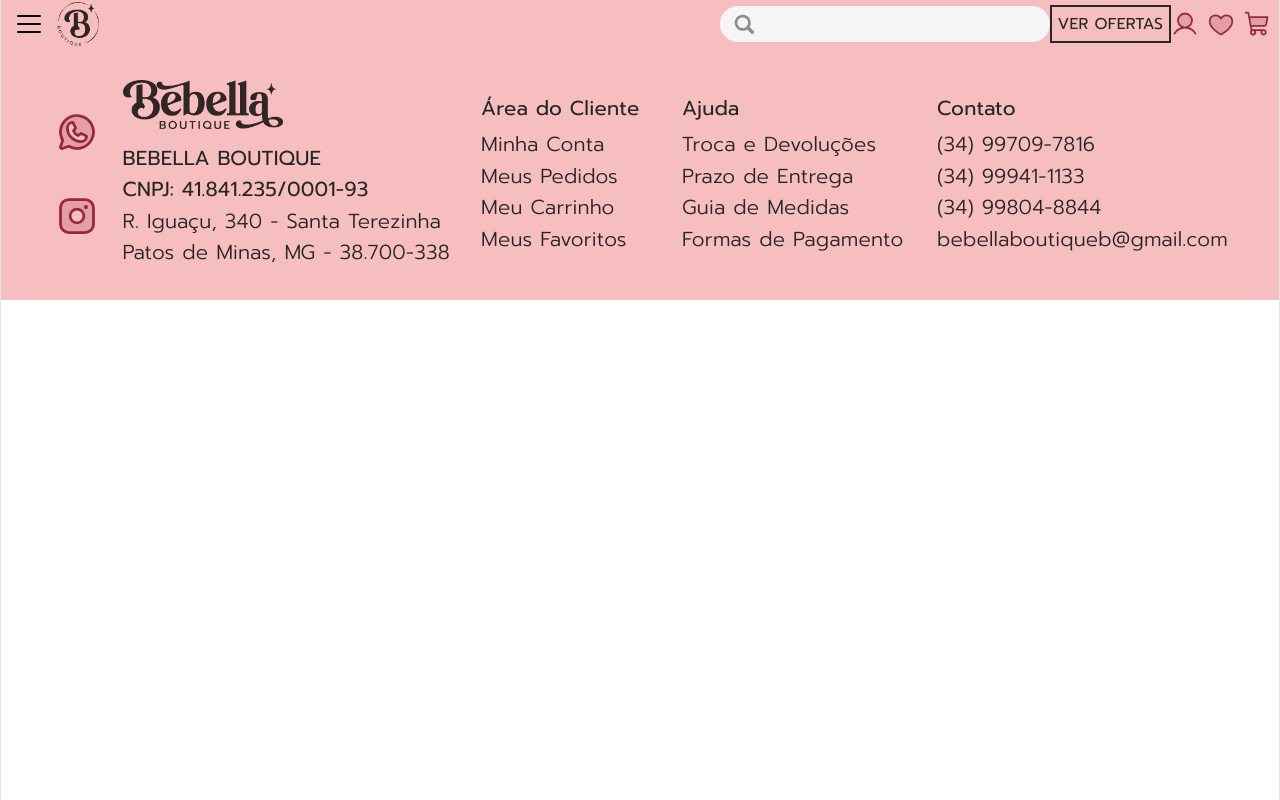
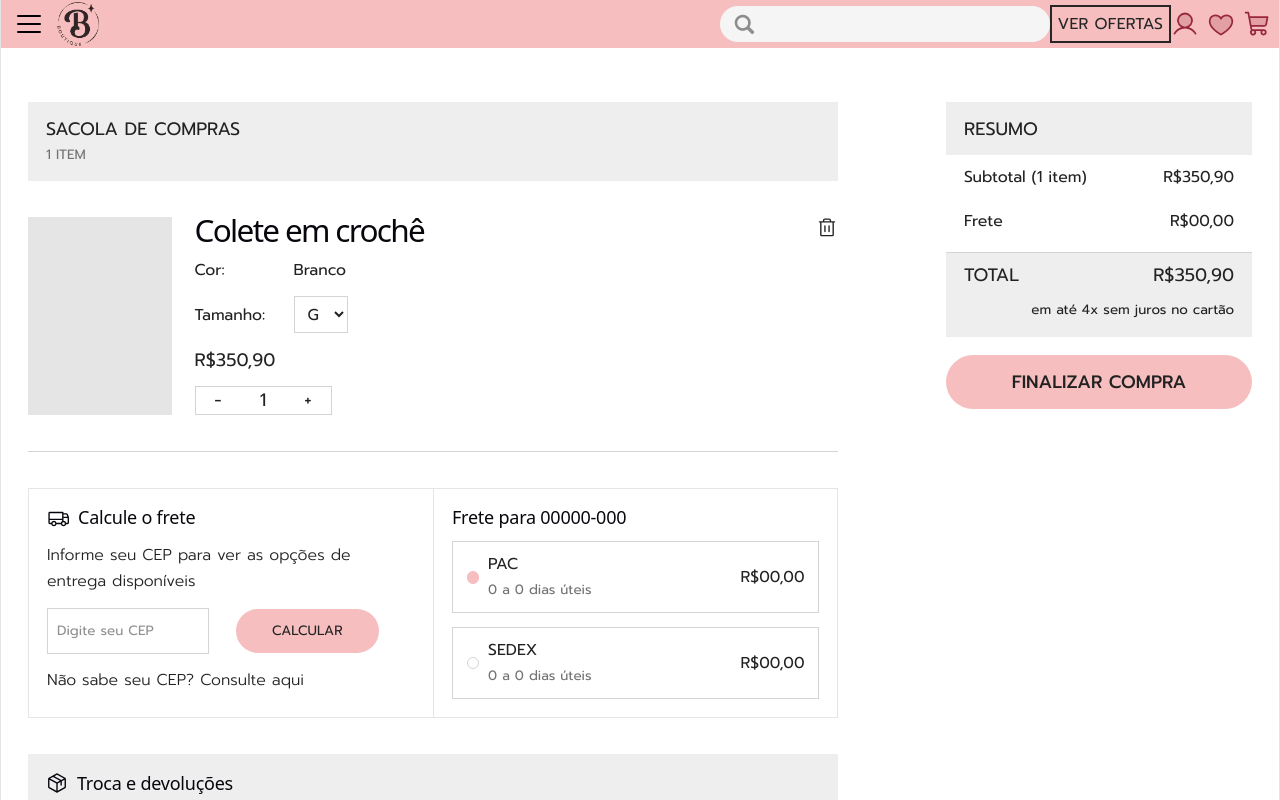
Before and after one commit to Projeto-PI-Unipam/bebella-ecommerce, a React (Vite) app: page /carrinho in a window 1280 px wide. Shown: the top 800 px of the page. Built offline with nearby package versions, Linux system fonts and the light colour scheme; what bson would draw is missing.

Commit message:
feat: pagina do carrinho estatica

```diff
--- a/src/App.tsx
+++ b/src/App.tsx
@@ -11,6 +11,7 @@ import LoginPage from "./pages/LoginPage";
 import Footer from "./components/Footer";
 import OrdersPage from "./pages/OrdersPage";
 import ProductPage from "./pages/ProductPage";
+import CartPage from "./pages/CartPage";
 
 export const ENDPOINT = "http://localhost:8787";
 
@@ -107,6 +108,8 @@ export default function App() {
 
           <Route path="/product" element={<ProductPage />} />
 
+          <Route path="/carrinho" element={<CartPage />} />
+
           {/*<Route path="/browse" element={<ClothesList />} />*/}
 
           <Route
--- /dev/null
+++ b/src/pages/CartPage.css
@@ -0,0 +1,277 @@
+.carrinho-page {
+  font-family: Prompt, sans-serif;
+  color: #222;
+  background: #fff;
+  text-align: left;
+  letter-spacing: normal;
+  padding-bottom: 5rem;
+}
+
+.carrinho-page h1,
+.carrinho-page h2,
+.carrinho-page p {
+  margin: 0;
+  font-weight: 300;
+}
+
+.carrinho-conteudo {
+  display: grid;
+  grid-template-columns: 1fr 17rem;
+  gap: 6rem;
+  align-items: start;
+  max-width: 72rem;
+  margin: 3rem auto 0;
+  padding: 0 1.5rem;
+}
+
+
+.carrinho-faixa {
+  display: flex;
+  flex-direction: column;
+  padding: 0.75rem 1rem;
+  background: #eee;
+  font-size: 1rem;
+}
+
+.carrinho-faixa small {
+  font-size: 0.75rem;
+  color: #737373;
+}
+
+
+.carrinho-item {
+  position: relative;
+  display: flex;
+  gap: 1.25rem;
+  padding: 2rem 0;
+  border-bottom: 1px solid #d4d4d4;
+}
+
+.carrinho-foto {
+  width: 8rem;
+  aspect-ratio: 4 / 5;
+  object-fit: cover;
+  background: #e5e5e5;
+}
+
+.carrinho-detalhes {
+  display: flex;
+  flex-direction: column;
+  gap: 0.75rem;
+  font-size: 0.875rem;
+}
+
+.carrinho-detalhes h1 {
+  font-size: 1.75rem;
+}
+
+.carrinho-linha {
+  display: flex;
+  align-items: center;
+}
+
+.carrinho-linha span {
+  width: 5.5rem;
+}
+
+.carrinho-linha select {
+  padding: 0.25rem 0.5rem;
+  border: 1px solid #d4d4d4;
+  background: #fff;
+  font-family: inherit;
+  font-size: 0.875rem;
+}
+
+.carrinho-preco {
+  font-size: 1rem;
+}
+
+.carrinho-quantidade {
+  display: flex;
+  align-items: center;
+  width: fit-content;
+  border: 1px solid #d4d4d4;
+}
+
+.carrinho-quantidade span {
+  width: 2.5rem;
+  text-align: center;
+  font-size: 1rem;
+  cursor: pointer;
+}
+
+.carrinho-lixeira {
+  position: absolute;
+  top: 2rem;
+  right: 0;
+  cursor: pointer;
+}
+
+.carrinho-frete {
+  display: grid;
+  grid-template-columns: 1fr 1fr;
+  margin-top: 2rem;
+  border: 1px solid #e5e5e5;
+  font-size: 0.875rem;
+}
+
+.carrinho-frete > div {
+  display: flex;
+  flex-direction: column;
+  gap: 0.75rem;
+  padding: 1rem;
+}
+
+.carrinho-frete h2 {
+  display: flex;
+  align-items: center;
+  gap: 0.5rem;
+  font-size: 1rem;
+}
+
+.carrinho-opcoes {
+  border-left: 1px solid #e5e5e5;
+}
+
+.carrinho-cep {
+  display: flex;
+  align-items: center;
+  gap: 1.5rem;
+}
+
+.carrinho-cep input {
+  width: 9rem;
+  padding: 0.5rem;
+  border: 1px solid #d4d4d4;
+  font-family: inherit;
+  font-size: 0.75rem;
+}
+
+.carrinho-cep button {
+  padding: 0.5rem 2rem;
+  border: none;
+  border-radius: 999px;
+  background: #f6bebf;
+  color: #222;
+  font-family: inherit;
+  font-size: 0.75rem;
+  cursor: pointer;
+}
+
+.carrinho-opcao {
+  display: flex;
+  align-items: center;
+  gap: 0.5rem;
+  padding: 0.5rem 0.75rem;
+  border: 1px solid #d4d4d4;
+}
+
+.carrinho-opcao div {
+  display: flex;
+  flex: 1;
+  flex-direction: column;
+}
+
+.carrinho-opcao small {
+  font-size: 0.75rem;
+  color: #737373;
+}
+
+.carrinho-radio {
+  width: 0.7rem;
+  height: 0.7rem;
+  border: 1px solid #d4d4d4;
+  border-radius: 50%;
+}
+
+.carrinho-radio.ativo {
+  border-color: #f6bebf;
+  background: #f6bebf;
+}
+
+
+.carrinho-troca {
+  display: flex;
+  flex-direction: column;
+  gap: 0.75rem;
+  margin-top: 2rem;
+  padding: 1rem;
+  background: #eee;
+}
+
+.carrinho-troca h2 {
+  display: flex;
+  align-items: center;
+  gap: 0.5rem;
+  font-size: 1rem;
+}
+
+.carrinho-troca p {
+  max-width: 26rem;
+  margin-left: 2rem;
+  font-size: 0.75rem;
+  line-height: 1.8;
+}
+
+
+.carrinho-resumo-linha {
+  display: flex;
+  justify-content: space-between;
+  padding: 0.5rem 1rem;
+  font-size: 0.875rem;
+}
+
+.carrinho-total {
+  display: flex;
+  flex-direction: column;
+  align-items: flex-end;
+  margin-top: 0.5rem;
+  padding-bottom: 0.75rem;
+  border-top: 1px solid #d4d4d4;
+  background: #eee;
+}
+
+.carrinho-total .carrinho-resumo-linha {
+  align-self: stretch;
+  font-size: 1rem;
+}
+
+.carrinho-total strong {
+  font-weight: 400;
+}
+
+.carrinho-total small {
+  padding: 0 1rem;
+  font-size: 0.75rem;
+}
+
+.carrinho-finalizar {
+  width: 100%;
+  height: 3rem;
+  margin-top: 1rem;
+  border: none;
+  border-radius: 999px;
+  background: #f6bebf;
+  color: #222;
+  font-family: inherit;
+  font-size: 1rem;
+  font-weight: 500;
+  cursor: pointer;
+}
+
+
+@media (max-width: 1023px) {
+  .carrinho-conteudo {
+    grid-template-columns: 1fr;
+    gap: 2rem;
+  }
+
+  .carrinho-frete {
+    grid-template-columns: 1fr;
+  }
+
+  .carrinho-opcoes {
+    border-left: none;
+    border-top: 1px solid #e5e5e5;
+  }
+}
--- a/src/pages/CartPage.tsx
+++ b/src/pages/CartPage.tsx
@@ -0,0 +1,112 @@
+import { PackageIcon, TrashIcon, TruckIcon } from "@phosphor-icons/react";
+import "./CartPage.css";
+import "../assets/fonts/fonts.css";
+
+export default function CartPage() {
+  return (
+    <div className="carrinho-page">
+      <div className="carrinho-conteudo">
+        <div>
+          <div className="carrinho-faixa">
+            <span>SACOLA DE COMPRAS</span>
+            <small>1 ITEM</small>
+          </div>
+
+          <div className="carrinho-item">
+            <div className="carrinho-foto" />
+            <div className="carrinho-detalhes">
+              <h1>Colete em crochê</h1>
+              <div className="carrinho-linha">
+                <span>Cor:</span>
+                <span>Branco</span>
+              </div>
+              <div className="carrinho-linha">
+                <span>Tamanho:</span>
+                <select defaultValue="G">
+                  <option>P</option>
+                  <option>M</option>
+                  <option>G</option>
+                </select>
+              </div>
+              <span className="carrinho-preco">R$350,90</span>
+              <div className="carrinho-quantidade">
+                <span>-</span>
+                <span>1</span>
+                <span>+</span>
+              </div>
+            </div>
+            <TrashIcon className="carrinho-lixeira" size={22} />
+          </div>
+
+          <div className="carrinho-frete">
+            <div>
+              <h2>
+                <TruckIcon size={22} /> Calcule o frete
+              </h2>
+              <p>Informe seu CEP para ver as opções de entrega disponíveis</p>
+              <div className="carrinho-cep">
+                <input type="text" placeholder="Digite seu CEP" />
+                <button type="button">CALCULAR</button>
+              </div>
+              <p>Não sabe seu CEP? Consulte aqui</p>
+            </div>
+            <div className="carrinho-opcoes">
+              <h2>Frete para 00000-000</h2>
+              <div className="carrinho-opcao">
+                <span className="carrinho-radio ativo" />
+                <div>
+                  <span>PAC</span>
+                  <small>0 a 0 dias úteis</small>
+                </div>
+                <span>R$00,00</span>
+              </div>
+              <div className="carrinho-opcao">
+                <span className="carrinho-radio" />
+                <div>
+                  <span>SEDEX</span>
+                  <small>0 a 0 dias úteis</small>
+                </div>
+                <span>R$00,00</span>
+              </div>
+            </div>
+          </div>
+
+          <div className="carrinho-troca">
+            <h2>
+              <PackageIcon size={22} /> Troca e devoluções
+            </h2>
+            <p>
+              Você pode solicitar a troca ou devolução do seu produto dentro do
+              prazo informado pela loja, desde que a peça esteja sem sinais de
+              uso, com etiquetas e em perfeitas condições.
+            </p>
+          </div>
+        </div>
+
+        <div>
+          <div className="carrinho-faixa">
+            <span>RESUMO</span>
+          </div>
+          <div className="carrinho-resumo-linha">
+            <span>Subtotal (1 item)</span>
+            <span>R$350,90</span>
+          </div>
+          <div className="carrinho-resumo-linha">
+            <span>Frete</span>
+            <span>R$00,00</span>
+          </div>
+          <div className="carrinho-total">
+            <div className="carrinho-resumo-linha">
+              <strong>TOTAL</strong>
+              <strong>R$350,90</strong>
+            </div>
+            <small>em até 4x sem juros no cartão</small>
+          </div>
+          <button type="button" className="carrinho-finalizar">
+            FINALIZAR COMPRA
+          </button>
+        </div>
+      </div>
+    </div>
+  );
+}
```
